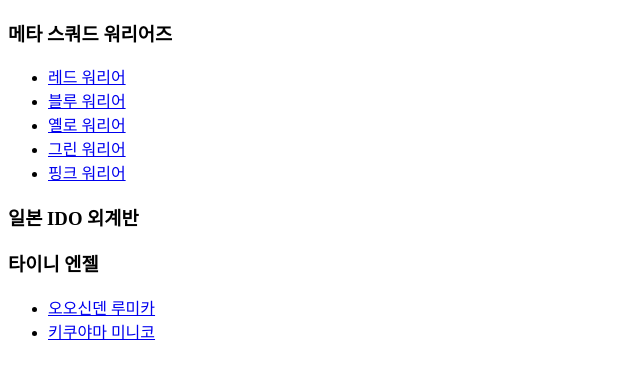
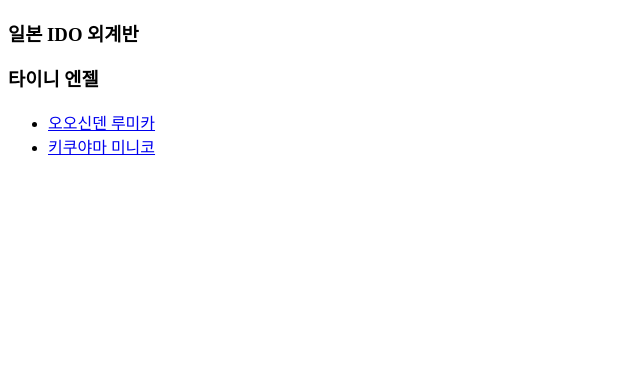
Before and after one commit to Graceverse/Graceverse.github.io, a plain HTML site: page team.html in a window 1280 px wide. Shown: the whole page, without its empty margins (0-640 px from the left). Drawn offline with Linux system fonts and the light colour scheme.

Commit message:
커밋 메시지 적고

```diff
--- a/team.html
+++ b/team.html
@@ -4,14 +4,6 @@
         <title>단체</title>
     </head>
     <body>
-        <a class="black"><h3>메타 스쿼드 워리어즈</h3></a>
-        <ul>
-            <li><a href="https://docs.google.com/document/d/1jjDmYxcmnSJGRztPwvTtEuJompV-fkwe/edit" target="_blank" title="레드 워리어">레드 워리어</a></li>
-            <li><a href="https://docs.google.com/document/d/1BT7wr5Fg4cbH2mibzJQKMAOww54S29g0/edit" target="_blank" title="블루 워리어">블루 워리어</a></li>
-            <li><a href="https://docs.google.com/document/d/1cgcBQMbZjRRHlI_o0DOIPQFbLPzHRJrS/edit" target="_blank" title="옐로 워리어">옐로 워리어</a></li>
-            <li><a href="https://docs.google.com/document/d/12ZsxQG_uibHvLb2Us1TvJH5B3U4ykmTq/edit" target="_blank" title="그린 워리어">그린 워리어</a></li>
-            <li><a href="https://docs.google.com/document/d/1MUD6x1BUaGt7gWeUPKpYv09rPjGdUI4K/edit" target="_blank" title="핑크 워리어">핑크 워리어</a></li>
-        </ul>
         <a class="black"><h3>일본 IDO 외계반</h3></a>
         <ul>
         </ul>
```
Also changed, not shown: person_character.html (+1 -5 lines).
